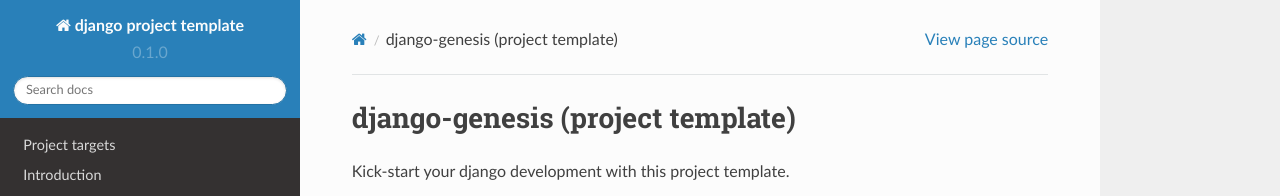
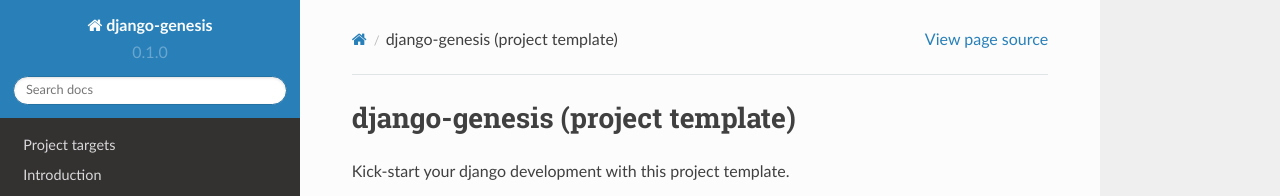
Before and after one commit to byteweaver/django-genesis, a Sphinx documentation site: the page built from docs/index.rst, in a window 1280 px wide. Shown: the top 196 px of the page. Built offline with Sphinx 7.4.7 and the Read the Docs theme 2.0.0, drawn with Linux system fonts in a browser that asks for light colours.

Commit message:
update project name in docs conf

```diff
--- a/docs/conf.py
+++ b/docs/conf.py
@@ -44,7 +44,7 @@
 master_doc = 'index'
 
 # General information about the project.
-project = 'django project template'
+project = 'django-genesis'
 copyright = '2014, Richard Stromer'
 
 # The version info for the project you're documenting, acts as replacement for
```
